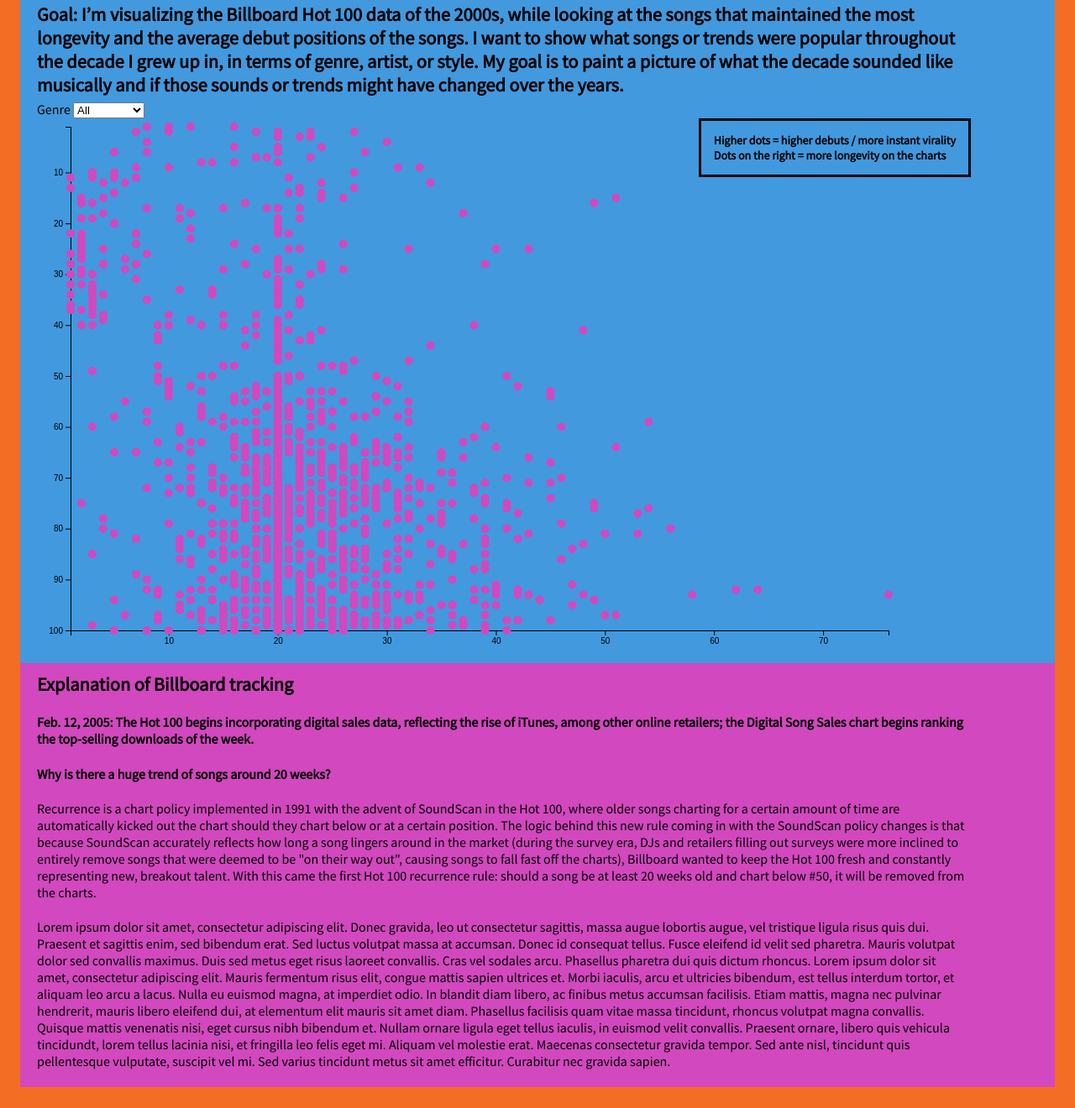
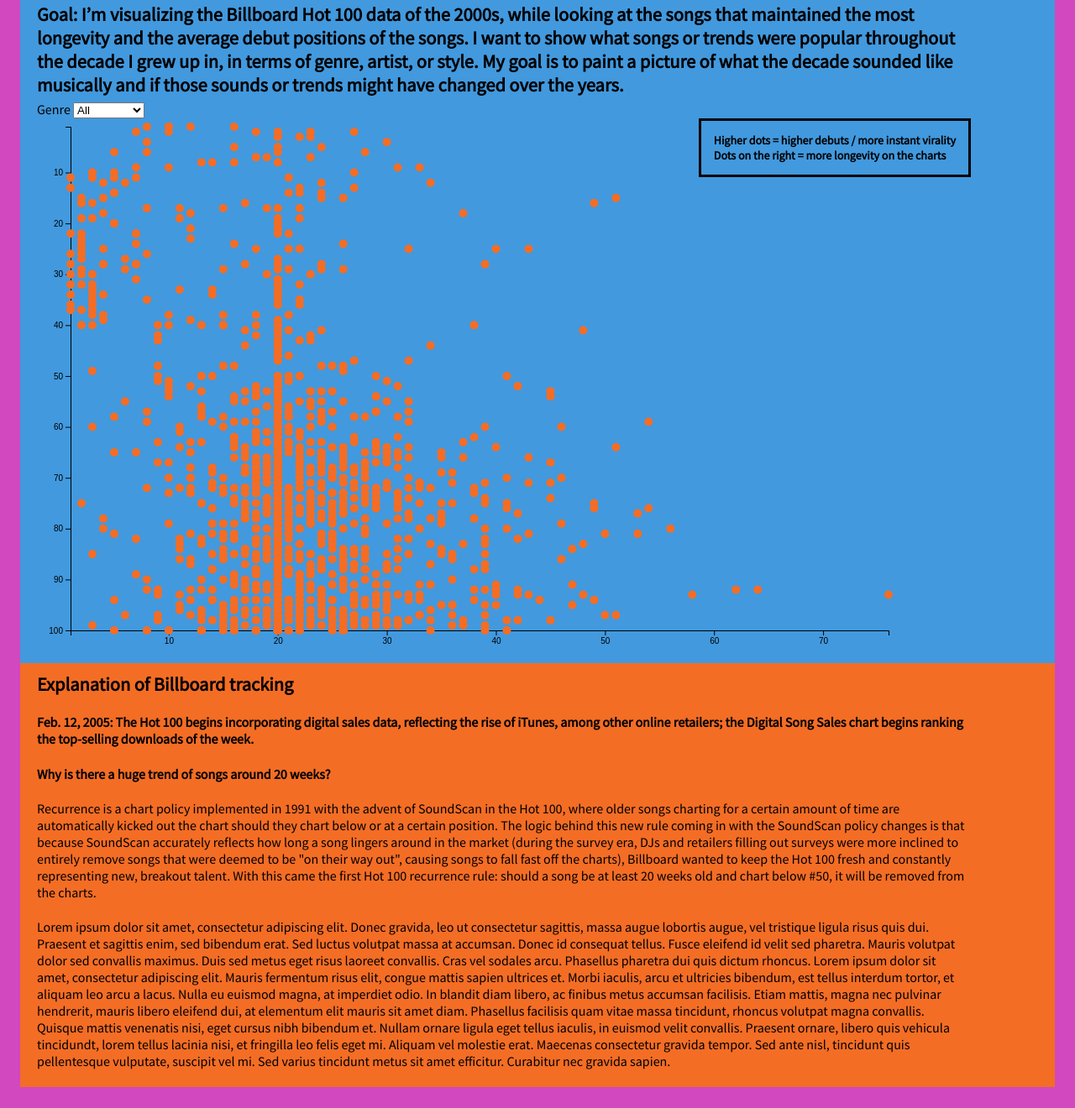
Before and after one commit to edrickl25/billboard-viz, a plain HTML site: page index.html in a window 1280 px wide. Shown: the part 180-1500 px from the top of the page at 84% size. Drawn offline with Linux system fonts and the light colour scheme.

Commit message:
color change

```diff
--- a/index.html
+++ b/index.html
@@ -11,7 +11,7 @@
   </head>
 
 
-  <body style="background-color: #F46D25">
+  <body style="background-color: #d248be">
     <section style="background-color: #4299de">
       <h2>Comparing Debut Positions and Longevity of the Songs from our Childhood</h2>
       <h3>Goal: I’m visualizing the Billboard Hot 100 data of the 2000s, while looking at the songs that maintained the most longevity and the average debut positions of the songs. I want to show what songs or trends were popular throughout the decade I grew up in, in terms of genre, artist, or style. My goal is to paint a picture of what the decade sounded like musically and if those sounds or trends might have changed over the years.</h3>
@@ -26,7 +26,7 @@
     </section>
 
 
-    <section style="background-color: #d248be;" font-family="Verdana">
+    <section style="background-color: #F46D25;" font-family="Verdana">
       <h3>Explanation of Billboard tracking</h3>
       <h4>Feb. 12, 2005: The Hot 100 begins incorporating digital sales data, reflecting the rise of iTunes, among other online retailers; the Digital Song Sales chart begins ranking the top-selling downloads of the week.</h4>
       <h4>Why is there a huge trend of songs around 20 weeks?</h4>
--- a/scatter.js
+++ b/scatter.js
@@ -164,7 +164,7 @@ function draw() {
         .attr("r", radius)
         .attr("cx", d => xScale(d.weeks_on_chart))
         //.attr("cy", d => yScale(d.envScore2020))
-        .attr("fill", "#d248be"))
+        .attr("fill", "#F46D25"))
         // add tooltip code for mouseover
         .on("mouseover", function(event,d,i) {
             return tooltip
```
